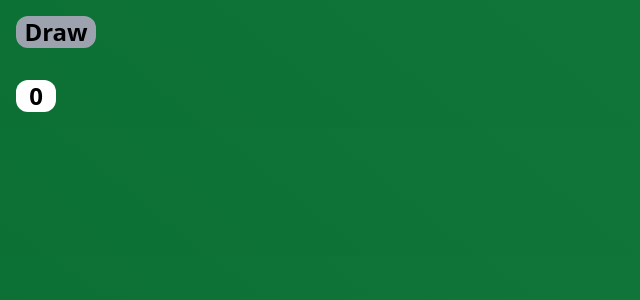
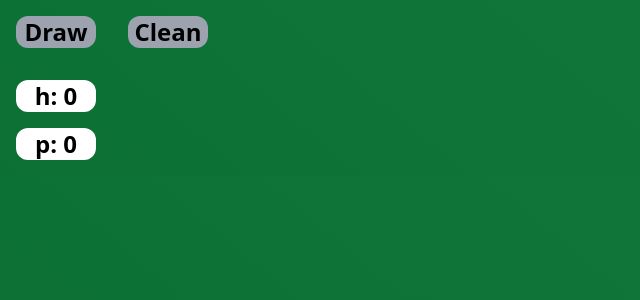
Before and after one commit to CihanNscc/react-blackjack, a React (Vite) app: page / in a window 1280 px wide. Shown: the top 300 px of the page, without its empty margins (0-640 px from the left). Built offline with nearby package versions, Linux system fonts and the light colour scheme.

Commit message:
house added

```diff
--- a/src/App.jsx
+++ b/src/App.jsx
@@ -21,6 +21,10 @@ function App() {
 
   const cardSuits = ["Diamond", "Club", "Heart", "Spade"];
 
+  const playerDisplayArray = [];
+
+  const houseDisplayArray = [];
+
   const getRandomCard = function () {
     let randomValue = cardValues[Math.floor(Math.random() * 13)];
     let randomSuit = cardSuits[Math.floor(Math.random() * 4)];
@@ -30,13 +34,17 @@ function App() {
 
   const [playerCards, setPlayerCards] = useState([]);
 
+  const [houseCards, setHouseCards] = useState([]);
+
   const [playerTotalNum, setPlayerTotalNum] = useState(0);
 
-  const calculateTotal = () => {
+  const [houseTotalNum, setHouseTotalNum] = useState(0);
+
+  const calculateTotal = (array) => {
     let tempNum = 0;
     let totalNum = 0;
 
-    playerCards.forEach((item) => {
+    array.forEach((item) => {
       switch (item[0]) {
         case "Ace":
           tempNum = 11;
@@ -55,7 +63,7 @@ function App() {
     if (totalNum > 21) {
       tempNum = 0;
       totalNum = 0;
-      playerCards.forEach((item) => {
+      array.forEach((item) => {
         switch (item[0]) {
           case "Ace":
             tempNum = 1;
@@ -71,37 +79,46 @@ function App() {
         totalNum += tempNum;
       });
     }
-
-    if (totalNum > 21) {
-      setPlayerCards([]);
-      totalNum = 0;
-    }
-
     return totalNum;
   };
 
   const onClickPlayerDraw = () => {
     setPlayerCards([...playerCards, getRandomCard()]);
+    if (playerTotalNum <= 21) {
+      setHouseCards([...houseCards, getRandomCard()]);
+    }
+  };
+
+  const cleanTable = () => {
+    setPlayerCards([]);
+    setHouseCards([]);
+    setPlayerTotalNum(0);
+    setHouseTotalNum(0);
   };
 
   useEffect(() => {
-    setPlayerTotalNum(calculateTotal());
-    console.log(playerCards);
-  }, [playerCards]);
+    setHouseTotalNum(calculateTotal(houseCards));
+    setPlayerTotalNum(calculateTotal(playerCards));
+  }, [houseCards, playerCards]);
 
-  const playerCardsDisplayFunction = () => {
-    const playerCardsDisplayArray = [];
-    for (let i = 0; i < playerCards.length; i++) {
-      playerCardsDisplayArray.push(
-        <Card key={i} value={playerCards[i][0]} suit={playerCards[i][1]} />
+  useEffect(() => {
+    if (houseTotalNum > 21 && playerTotalNum <= 21) {
+      console.log("House lost!");
+    }
+
+    if (playerTotalNum > 21) {
+      console.log("Player lost!");
+    }
+  }, [houseTotalNum, playerTotalNum]);
+
+  const cardsDisplay = (sourceArray, displayArray) => {
+    for (let i = 0; i < sourceArray.length; i++) {
+      displayArray.push(
+        <Card key={i} value={sourceArray[i][0]} suit={sourceArray[i][1]} />
       );
     }
 
-    return (
-      <span className="mx-auto max-w-[600px] flex">
-        {playerCardsDisplayArray}
-      </span>
-    );
+    return <span className="mx-auto max-w-[600px] flex">{displayArray}</span>;
   };
 
   return (
@@ -113,11 +130,21 @@ function App() {
         >
           Draw
         </button>
+        <button
+          onClick={cleanTable}
+          className="bg-gray-400 m-4 font-semibold text-2xl w-[80px] text-center rounded-xl"
+        >
+          Clean
+        </button>
       </div>
-      <div className="bg-white m-4 font-semibold text-2xl w-[40px] text-center rounded-xl">
-        {playerTotalNum}
+      <div className="bg-white m-4 font-semibold text-2xl w-[80px] text-center rounded-xl">
+        h: {houseTotalNum}
       </div>
-      <div>{playerCardsDisplayFunction()}</div>
+      <div className="bg-white m-4 font-semibold text-2xl w-[80px] text-center rounded-xl">
+        p: {playerTotalNum}
+      </div>
+      <div>{cardsDisplay(houseCards, houseDisplayArray)}</div>
+      <div>{cardsDisplay(playerCards, playerDisplayArray)}</div>
     </div>
   );
 }
--- a/src/components/NumberHolder.jsx
+++ b/src/components/NumberHolder.jsx
@@ -1,11 +1,7 @@
-const NumberHolder = (props) => {
-  const [playerNumber, setPlayerNumber] = useState(0);
+import React from "react";
 
-  const handlePlayerNumber = (tempNumber) => {
-    setPlayerNumber = playerNumber + tempNumber;
-  };
-
-  return <div>{playerNumber}</div>;
+const NumberHolder = () => {
+  return <div>NumberHolder</div>;
 };
 
 export default NumberHolder;
```
